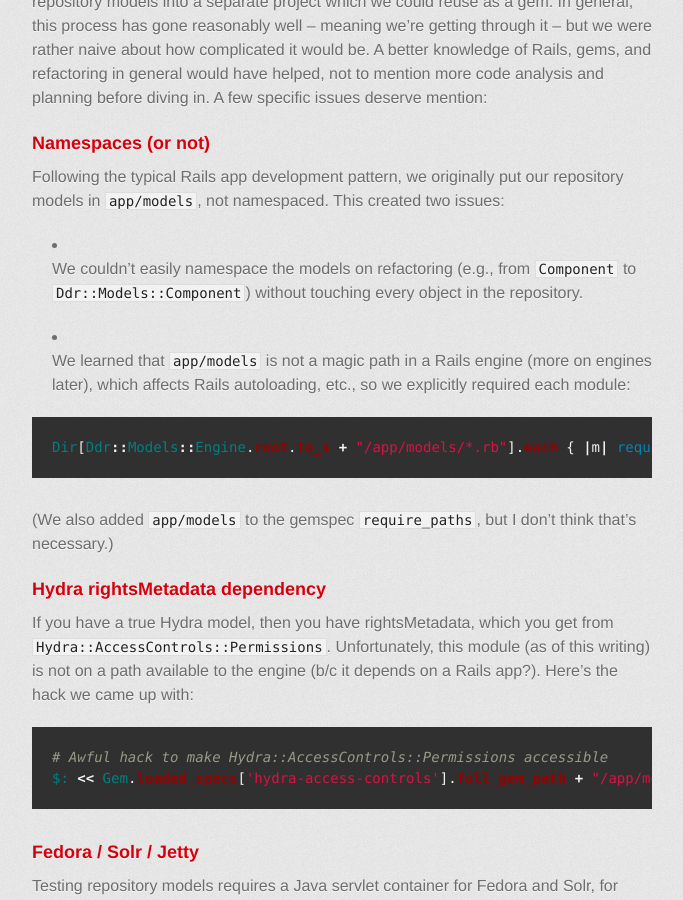
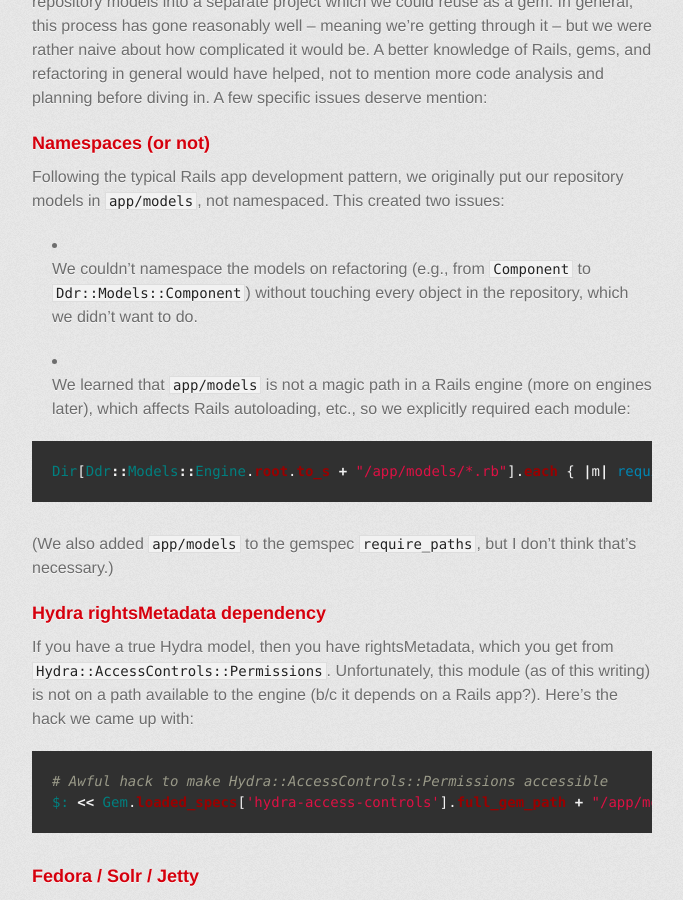
Before and after one commit to duke-libraries/duke-libraries.github.io, a Jekyll site: the page built from _posts/2014-11-05-extracting-reusable-code-from-a-hydra-head.md, in a window 1280 px wide and 900 px high, scrolled down 755 px. Shown: the whole window, without its empty margins (298-981 px from the left). Built offline with Jekyll 4.4.1, drawn with Linux system fonts in a browser that asks for light colours; some web fonts are replaced; comment, search, counter and statistics services are not loaded.

Commit message:
Update 2014-11-05-extracting-reusable-code-from-a-hydra-head.md

```diff
--- a/_posts/2014-11-05-extracting-reusable-code-from-a-hydra-head.md
+++ b/_posts/2014-11-05-extracting-reusable-code-from-a-hydra-head.md
@@ -15,7 +15,7 @@
 
 Following the typical Rails app development pattern, we originally put our repository models in `app/models`, not namespaced.  This created two issues:
 
-- We couldn't easily namespace the models on refactoring (e.g., from `Component` to `Ddr::Models::Component`) without touching every object in the repository.
+- We couldn't namespace the models on refactoring (e.g., from `Component` to `Ddr::Models::Component`) without touching every object in the repository, which we didn't want to do.
 
 - We learned that `app/models` is not a magic path in a Rails engine (more on engines later), which affects Rails autoloading, etc., so we explicitly required each module:
 
```
